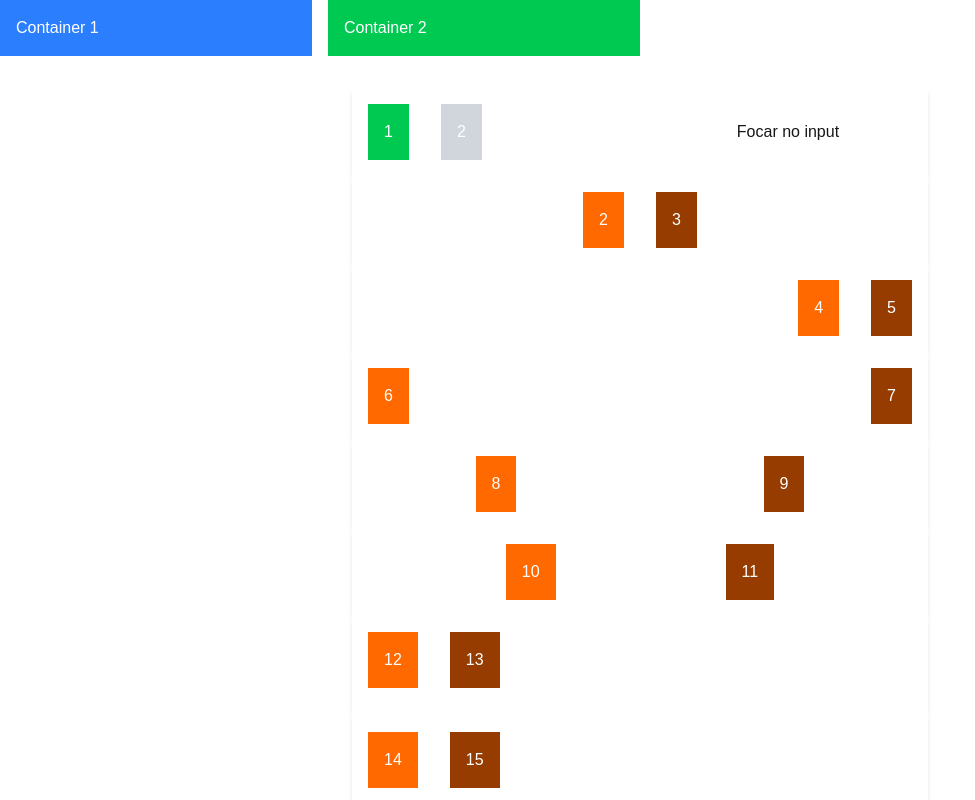
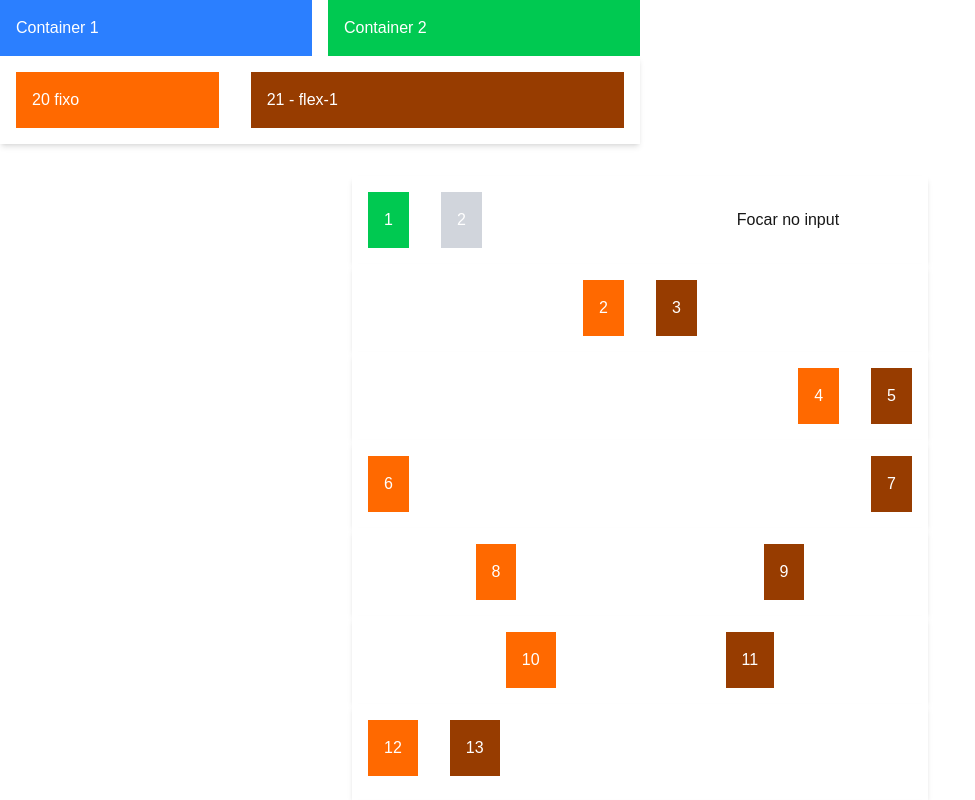
Before and after one commit to rodinogueira/nextjs-lab, a Next.js app: page / in a window 1280 px wide. Shown: the top 800 px of the page, without its empty margins (0-975 px from the left). Built offline with nearby package versions, Linux system fonts and the light colour scheme.

Commit message:
feat: one fixed item one flexible

```diff
--- a/src/app/page.tsx
+++ b/src/app/page.tsx
@@ -19,8 +19,18 @@ const FlexboxExamples = () => {
         <div className="w-1/2 bg-blue-500 p-4 text-white">Container 1</div>
         <div className="w-1/2 bg-green-500 p-4 text-white">Container 2</div>
       </div>
+
+      {/* 11. Um item fixo, outro flexível */}
+      <div className="flex gap-4 w-1/2">
+        <div className="flex flex-row w-full gap-8 bg-white p-4 shadow-md">
+        {/* ela ocupará exatamente 1/3 da largura do contêiner pai */}
+          <div className="bg-orange-500 p-4 text-white w-1/3">20 fixo</div>
+          {/* flex-1 → Ocupação flexível (cresce para preencher o espaço restante). */}
+          <div className="flex-1 bg-amber-800 p-4 text-white">21 - flex-1</div>
+        </div>
+      </div>
+
       <div className="flex flex-col min-h-screen justify-center items-center">
-
 
       <div className="gap-12 p-8 w-1/2">
         {/* 1. Alinhar à Esquerda */}
```
